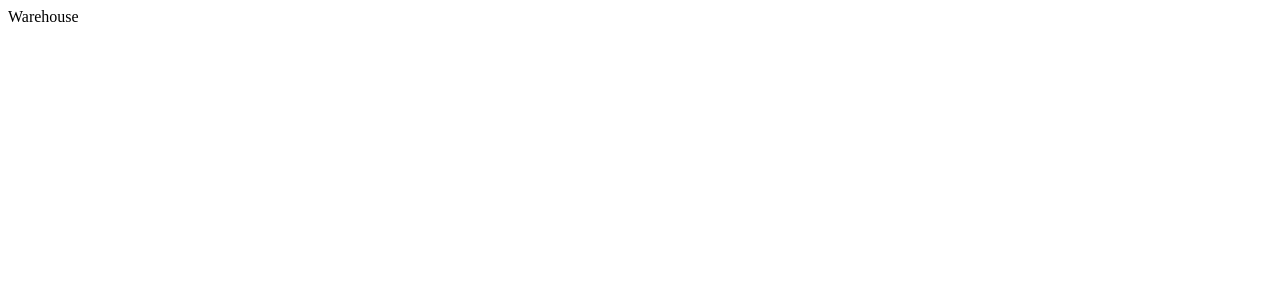
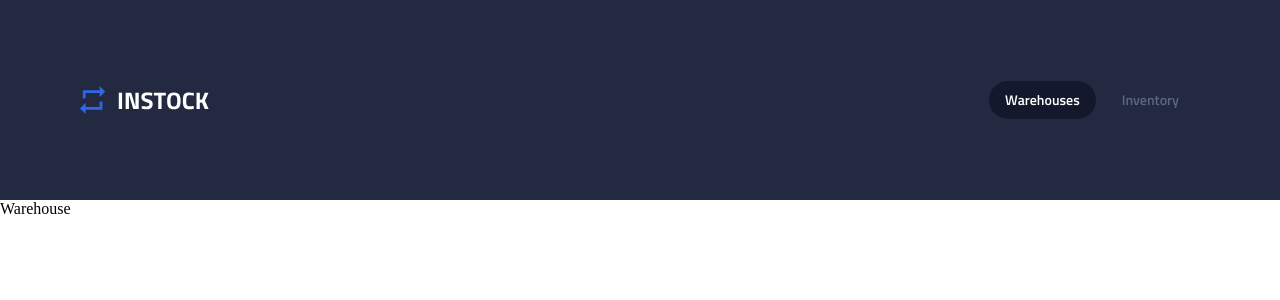
Before and after one commit to eosook/honey-bee-instock, a React (Vite) app: page / in a window 1280 px wide. Shown: the top 300 px of the page. Built offline with nearby package versions, Linux system fonts and the light colour scheme.

Commit message:
finished styling the header

```diff
--- a/src/App.jsx
+++ b/src/App.jsx
@@ -2,10 +2,13 @@ import { BrowserRouter, Routes, Route } from "react-router-dom";
 import WareHouse from "./pages/WareHouse/WareHouse";
 import Inventory from "./pages/Inventory/Inventory";
 import ErrorPage from "./pages/ErrorPage/ErrorPage";
+import Header from "./componenets/Header/Header";
+import './App.scss'
 function App() {
   return (
     <>
       <BrowserRouter>
+        <Header />
         <Routes>
           <Route path="/" element={<WareHouse />}></Route>
           <Route path="/warehouse/:id" element={<WareHouse />}></Route>
--- a/src/componenets/Button/Button.scss
+++ b/src/componenets/Button/Button.scss
@@ -1,25 +1,41 @@
+@use "../../styles/partials/typography" as *;
+@use "../../styles/partials/variables" as *;
+@use "../../styles/partials/mixins" as *;
+
+
 .button {
-    padding: 1rem;
     margin: 0 5px;
-    background-color: transparent;
-    color: #5C667E;
+    color: $slate;
     border: none;
-    font-size: 1rem;
     cursor: pointer;
+    @include mobile-labels;
 
     &:hover {
-        color: white;
-        text-decoration: underline .0625rem white;
+        color: $white;
+        text-decoration: underline .0625rem $white;
     }
 
     &.active {
-      background-color: #13182C;
-      color: white;
+      background-color: $instock-black;
+      color: $white;
       border-radius: 2rem;
+      padding: 0.5rem 2rem;
     }
 
     &:not(.active) {
       background-color: transparent;
       border: none;
+      padding: 0.5rem 2rem;
+    }
+
+    @include tablet {
+        @include large-labels;
+        &.active {
+            padding: 0.5rem 1rem;
+        }
+
+        &:not(.active) {
+            padding: 0.5rem 1rem;
+        }
     }
   }
--- a/src/componenets/Header/Header.jsx
+++ b/src/componenets/Header/Header.jsx
@@ -15,7 +15,7 @@ export default function Header() {
     const location = useLocation()
 
     function warehouseClick() {
-        navigate('/warehouses');
+        navigate('/');
     };
 
     function inventoryClick() {
@@ -27,7 +27,7 @@ export default function Header() {
             <img className='header__logo' src={logo} alt='InStock logo' />
             </div>
             <nav className='header__nav'>
-                <Button text='Warehouses' onClick={warehouseClick} active={location.pathname === '/warehouses'} />
+                <Button text='Warehouses' onClick={warehouseClick} active={location.pathname === '/'} />
                 <Button text='Inventory' onClick={inventoryClick} active={location.pathname === '/inventory'} />
             </nav>
         </header>
--- a/src/componenets/Header/Header.scss
+++ b/src/componenets/Header/Header.scss
@@ -1,5 +1,9 @@
+@use "../../styles/partials/typography" as *;
+@use "../../styles/partials/variables" as *;
+@use "../../styles/partials/mixins" as *;
+
 .header {
-    background-color: #232940; // will be a variable once jenna is done that section
+    background-color: $graphite; // will be a variable once jenna is done that section
     width: 100%;
     height: 12.5rem;
     display: flex;
@@ -18,4 +22,31 @@
         justify-content: space-around;
         width: 100%;
     }
+
+    @include tablet {
+        flex-direction: row;
+        justify-content: space-between;
+        align-items: center;
+
+        &__logo-container {
+            width: 50%;
+            justify-content: flex-start;
+            padding: 0 2.5rem;
+        }
+
+        &__nav {
+            justify-content: flex-end;
+            padding: 0 2.5rem;
+        }
+    }
+
+    @include desktop {
+        &__logo-container {
+            padding: 0 5rem;
+        }
+
+        &__nav {
+            padding: 0 5rem;
+        }
+    }
 }
--- a/src/styles/partials/_typography.scss
+++ b/src/styles/partials/_typography.scss
@@ -1,15 +1,15 @@
 @font-face {
-  font-family: Titillium, Arial, Helvetica, sans-serif;
+  font-family: Titillium;
   src: url("../../assets/fonts/TitilliumWeb-SemiBold.ttf");
   font-style: normal;
   font-weight: 600;
 }
 
 @font-face {
-  font-family: Titillium, Arial, Helvetica, sans-serif;
+  font-family: Titillium;
   src: url("../../assets/fonts/TitilliumWeb-Regular.ttf");
   font-style: normal;
   font-weight: 400;
 }
 
-$primary-font: Tittilium;
+$primary-font: Titillium;
```
